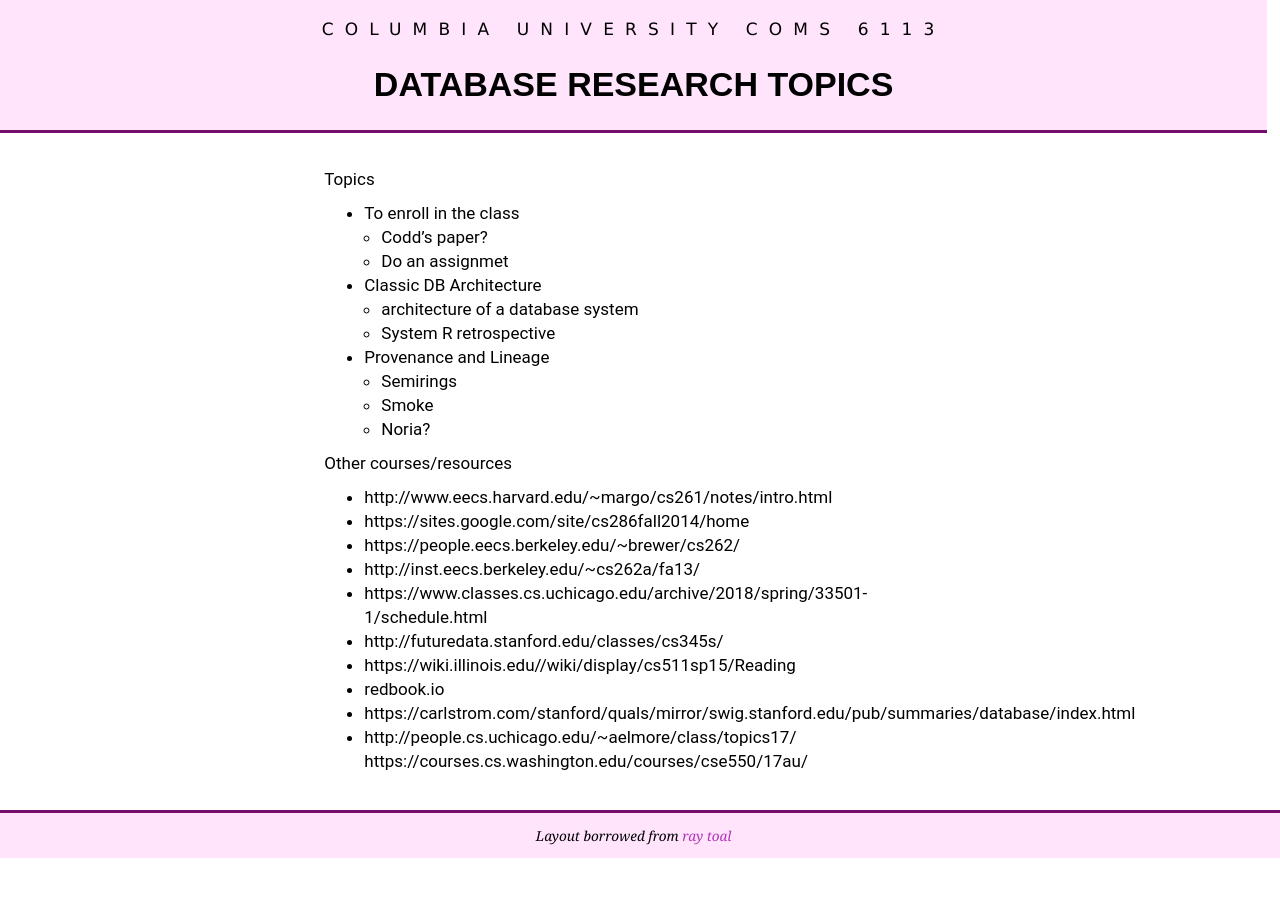
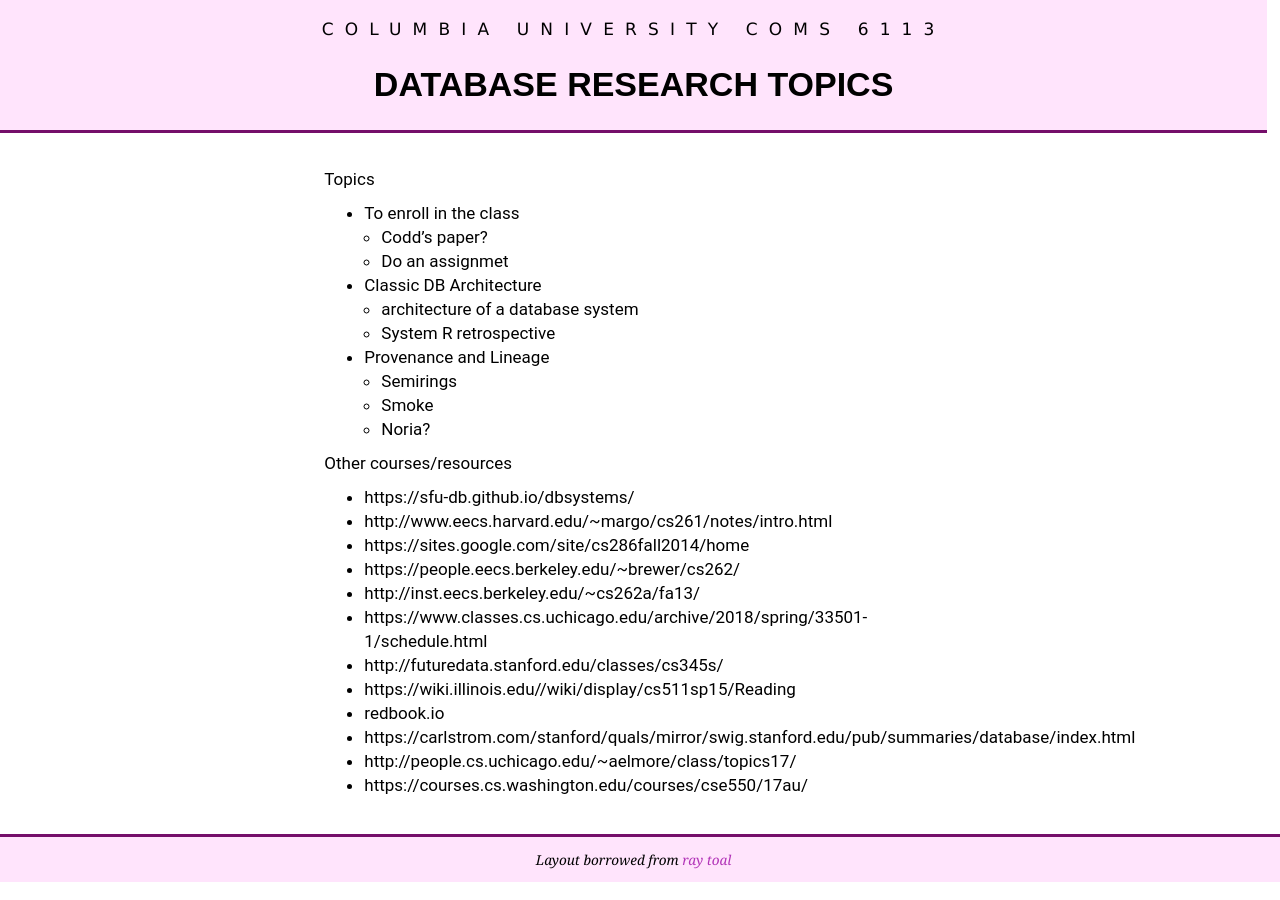
Before and after one commit to wzao1515/w6113.github.io, a Jekyll site: the page built from notes.md, in a window 1280 px wide. Built offline with Jekyll 4.4.1, drawn with Linux system fonts in a browser that asks for light colours; our own code applies the rules of GitHub Pages for plain Markdown files.

Commit message:
updated website

```diff
--- a/notes.md
+++ b/notes.md
@@ -14,6 +14,7 @@ Topics
 
 Other courses/resources
 
+* https://sfu-db.github.io/dbsystems/
 * http://www.eecs.harvard.edu/~margo/cs261/notes/intro.html
 * https://sites.google.com/site/cs286fall2014/home
 * https://people.eecs.berkeley.edu/~brewer/cs262/
@@ -24,4 +25,4 @@ Other courses/resources
 * redbook.io
 * https://carlstrom.com/stanford/quals/mirror/swig.stanford.edu/pub/summaries/database/index.html
 * http://people.cs.uchicago.edu/~aelmore/class/topics17/
-https://courses.cs.washington.edu/courses/cse550/17au/
+* https://courses.cs.washington.edu/courses/cse550/17au/
```
